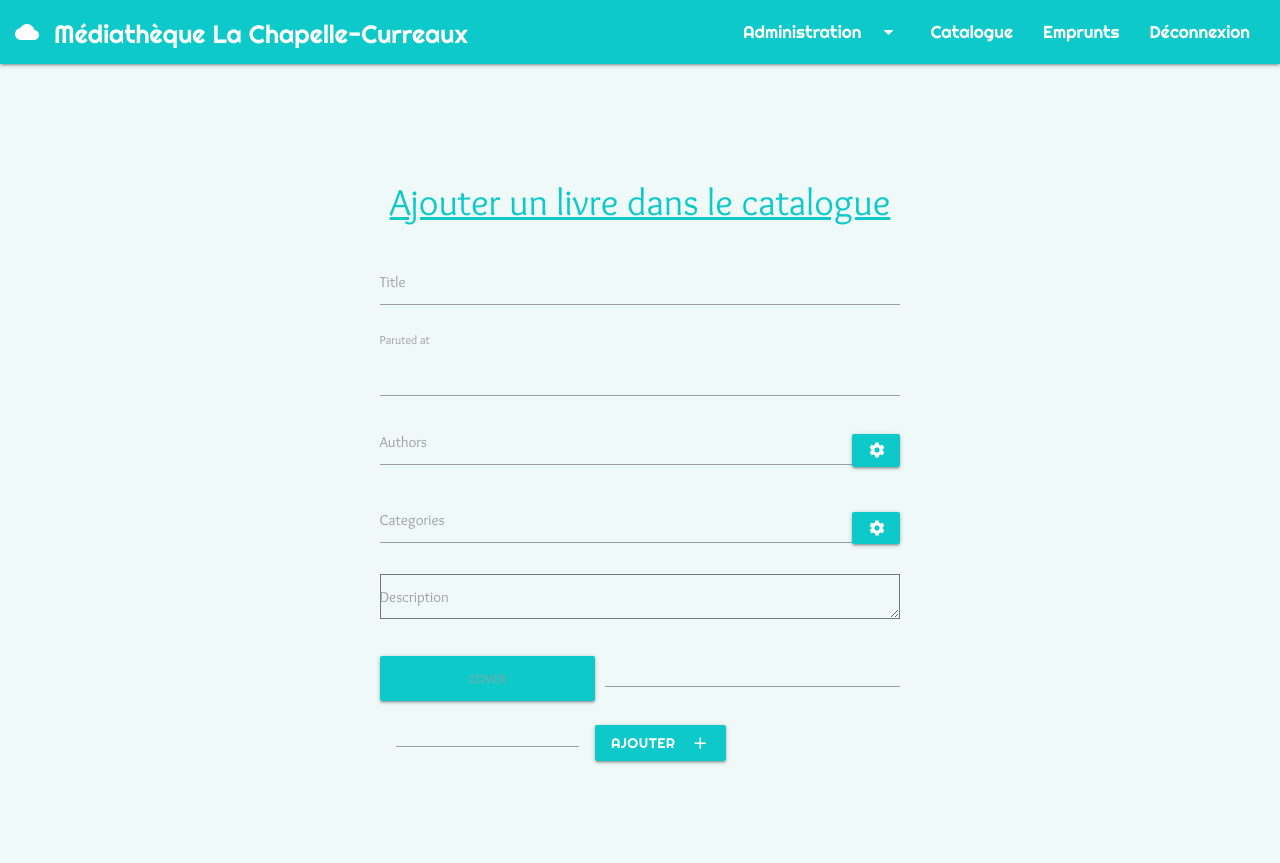
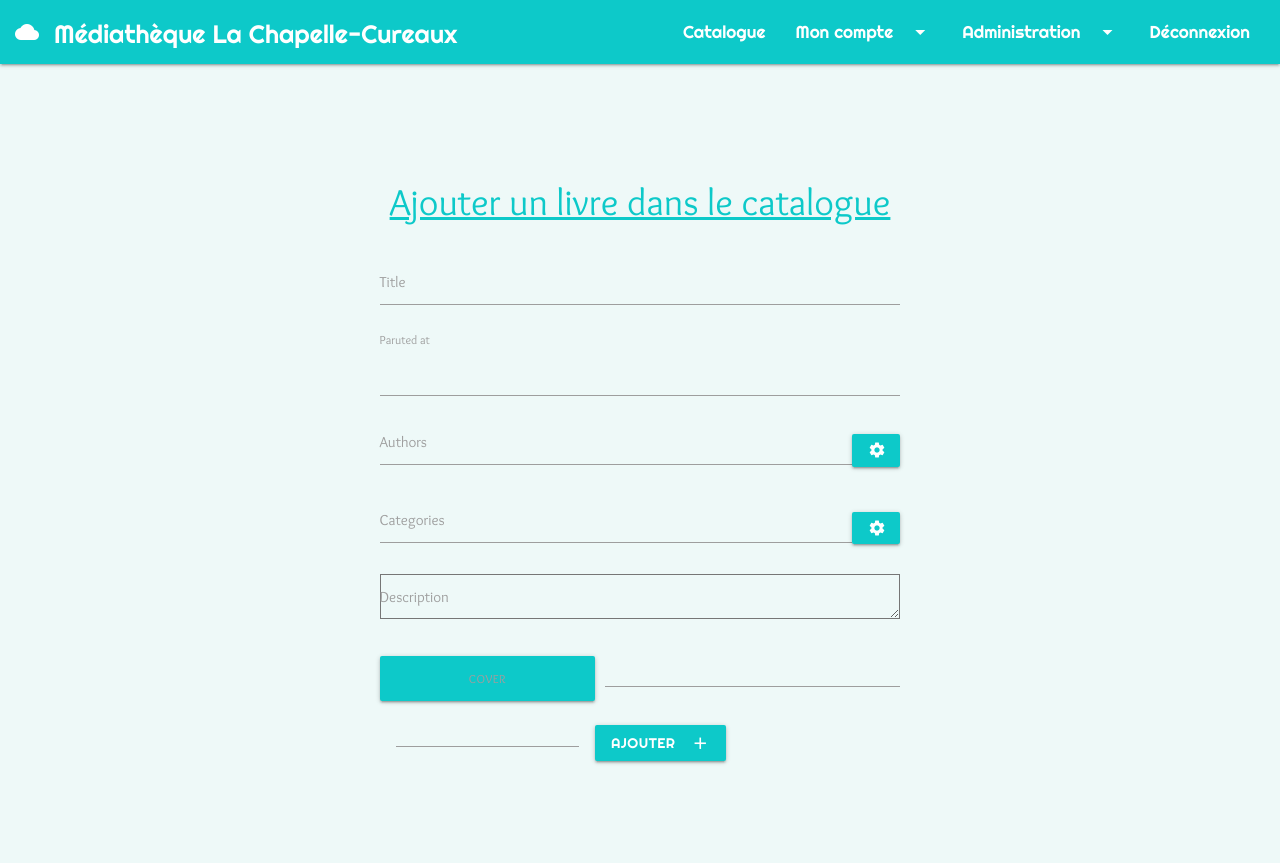
Before and after one commit to kevin-chlt/Mediathque-chapelle-cureaux, a Symfony app: template templates/books/new.html.twig in a window 1280 px wide. Shown: the top 863 px of the page. Run offline with Twig, Linux system fonts and the light colour scheme; the template is opened without the code that fills it, so the values that code supplies are empty; form fields are guessed from the names that the template uses; some libraries are stand-ins or nearby versions.

Commit message:
update headers

```diff
--- a/templates/headers/header-employee.html.twig
+++ b/templates/headers/header-employee.html.twig
@@ -4,16 +4,19 @@
             <div class="brand-logo">
                 <span class="flow-text">
                     <i class="cloud-logo material-icons left">cloud</i>
-                    Médiathèque La Chapelle-Curreaux
+                    Médiathèque La Chapelle-Cureaux
                 </span>
             </div>
-
+            <!-- MENU -->
             <ul id="nav-mobile" class="right hide-on-med-and-down">
+                <li><a class="nav-link" href="{{ path('books_index') }}">Catalogue</a></li>
+                <li><a class="dropdown-trigger nav-link" href="#!" data-target="dropdown-user">Mon compte<i class="material-icons right">arrow_drop_down</i></a></li>
                 <li><a class="dropdown-trigger nav-link" href="#!" data-target="dropdown-admin">Administration<i class="material-icons right">arrow_drop_down</i></a></li>
-                <li><a class="nav-link" href="{{ path('books_index') }}">Catalogue</a></li>
-                <li><a class="nav-link" href="{{ path('user_books_reservations') }}">Emprunts</a></li>
                 <li><a class="nav-link" href="{{ path('app_logout') }}">Déconnexion</a></li>
             </ul>
+            <!-- END MENU LISTE -->
+
+            <!-- DROPDOWN ADMIN MENU -->
             <ul id="dropdown-admin" class="dropdown-content">
                 <li><a class="nav-link" href="{{ path('books_new') }}">Ajouter nouveau livre</a></li>
                 <li class="divider"></li>
@@ -21,8 +24,17 @@
                 <li class="divider"></li>
                 <li><a class="nav-link" href="{{ path('users_index') }}">Demandes d'adhésion</a></li>
             </ul>
+            <!-- END DROPDOWN ADMIN MENU -->
 
+            <!-- DROPDOWN USER MENU -->
+            <ul id="dropdown-user" class="dropdown-content">
+                <li><a class="nav-link" href="{{ path('user_books_reservations') }}">Mes Emprunts</a></li>
+                <li class="divider"></li>
+                <li><a class="nav-link" href="{{ path('user_update') }}">Mon profil</a></li>
+            </ul>
+            <!-- END DROPDOWN USER MENU -->
 
+            <!-- RESPONSIVE MENU -->
             <a class="dropdown-trigger waves-effect waves-light btn hide-on-large-only" href="#" data-target="dropdown-menu">
                 Menu
             </a>
@@ -35,9 +47,11 @@
                 <li class="divider" tabindex="-1"></li>
                 <li><a href="{{ path('books_index') }}">Catalogue</a></li>
                 <li class="divider" tabindex="-1"></li>
+                <li><a href="{{ path('user_update') }}">Mon profil</a></li>
+                <li class="divider" tabindex="-1"></li>
                 <li><a href="{{ path('user_books_reservations') }}">Mes Emprunts</a></li>
                 <li class="divider" tabindex="-1"></li>
-                <li><a href="{{ path('app_logout') }}">Deconnexion</a></li>
+                <li><a href="{{ path('app_logout') }}">Déconnexion</a></li>
             </ul>
         </div>
     </nav>
```
Also changed, not shown: templates/headers/header-user.html.twig (+6 -5 lines).
